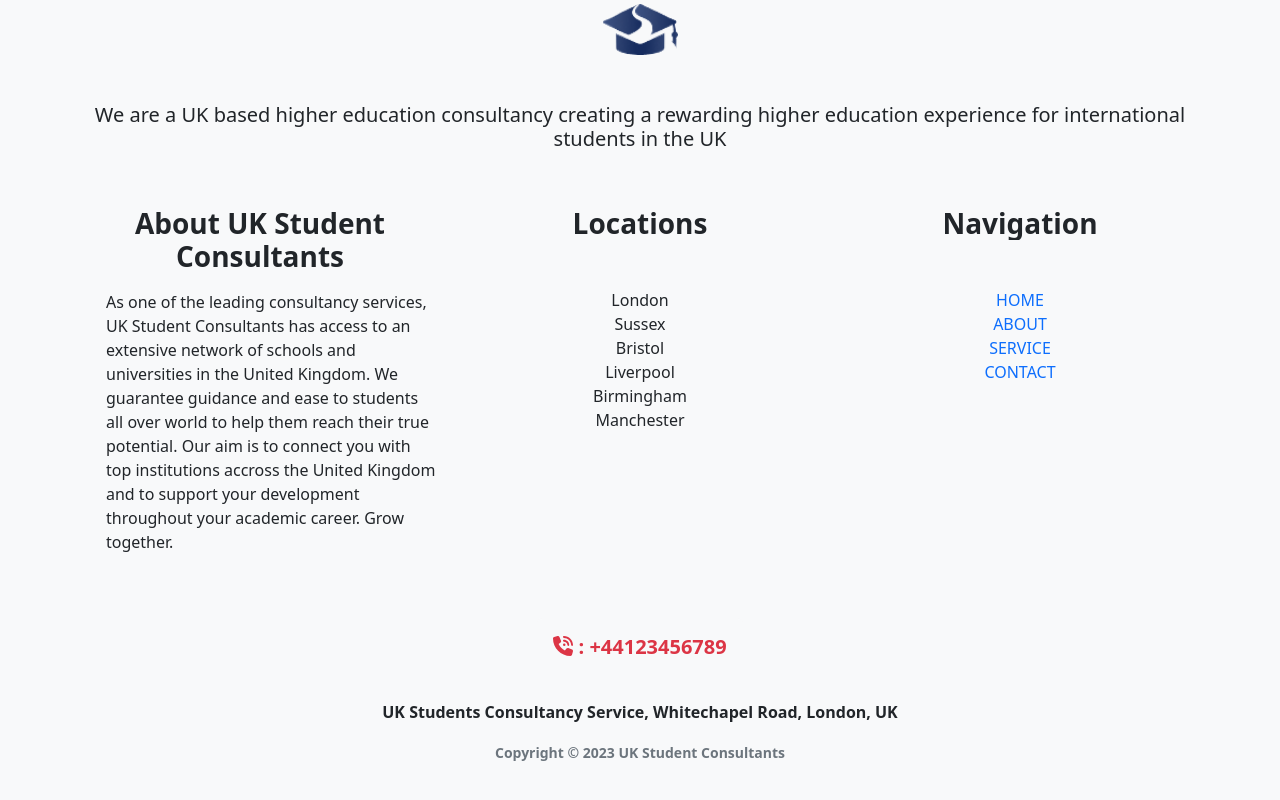
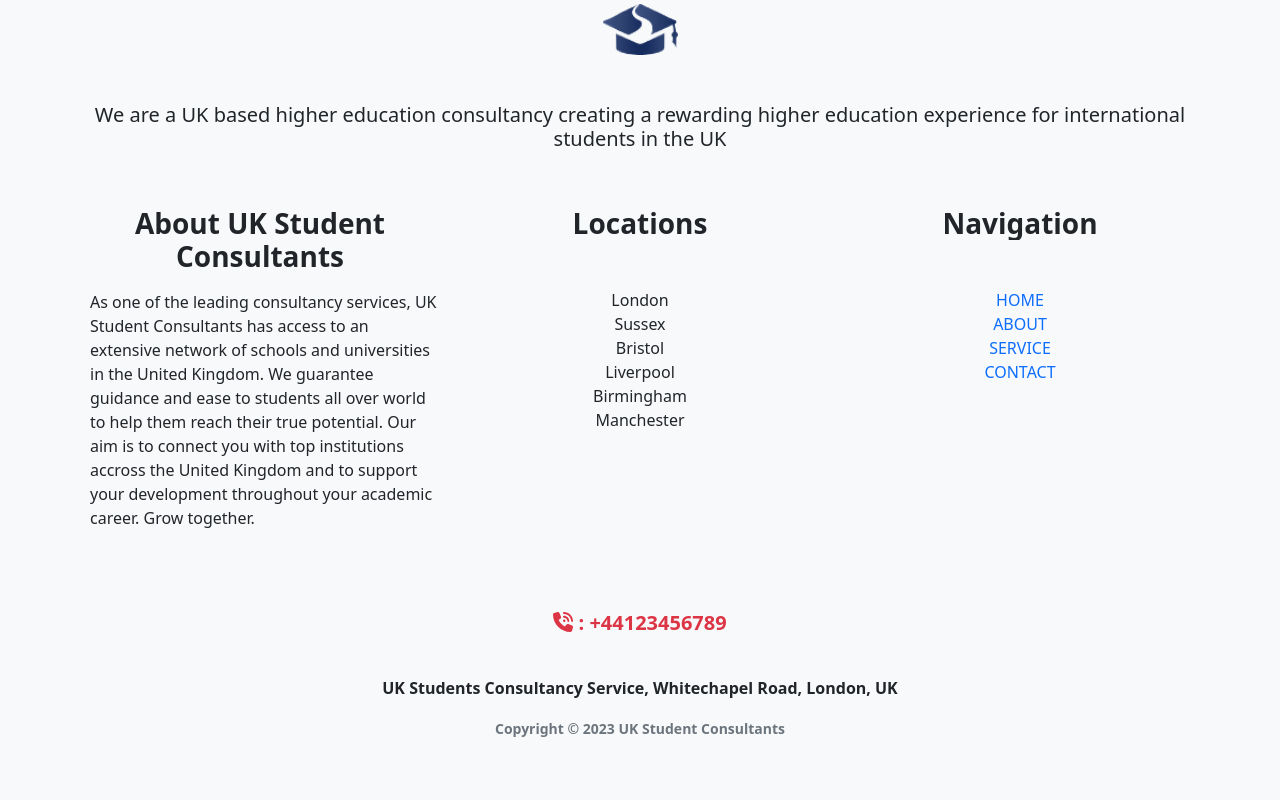
Before and after one commit to samimeadad/student-consultancy, a React (Create React App) app: page / in a window 1280 px wide. Shown: the part 3572-4372 px from the top of the page. Built offline with nearby package versions, Linux system fonts and the light colour scheme.

Commit message:
footer slightly modified

```diff
--- a/src/Components/Footer/Footer.js
+++ b/src/Components/Footer/Footer.js
@@ -21,7 +21,7 @@ const Footer = () => {
                 <Row>
                     <Col xs={ 12 } sm={ 12 } md={ 4 } lg={ 4 }>
                         <h3 className="text-dark fw-bold text-center mb-3">About UK Student Consultants</h3>
-                        <p className="text-justify text-dark ms-4">As one of the leading consultancy services, UK Student Consultants has access to an extensive network of schools and universities in the United Kingdom. We guarantee guidance and ease to students all over world to help them reach their true potential. Our aim is to connect you with top institutions accross the United Kingdom and to support your development throughout your academic career. Grow together.</p>
+                        <p className="text-justify text-dark ms-2">As one of the leading consultancy services, UK Student Consultants has access to an extensive network of schools and universities in the United Kingdom. We guarantee guidance and ease to students all over world to help them reach their true potential. Our aim is to connect you with top institutions accross the United Kingdom and to support your development throughout your academic career. Grow together.</p>
                     </Col>
 
                     <Col xs={ 12 } sm={ 12 } md={ 4 } lg={ 4 } className="text-center">
```
